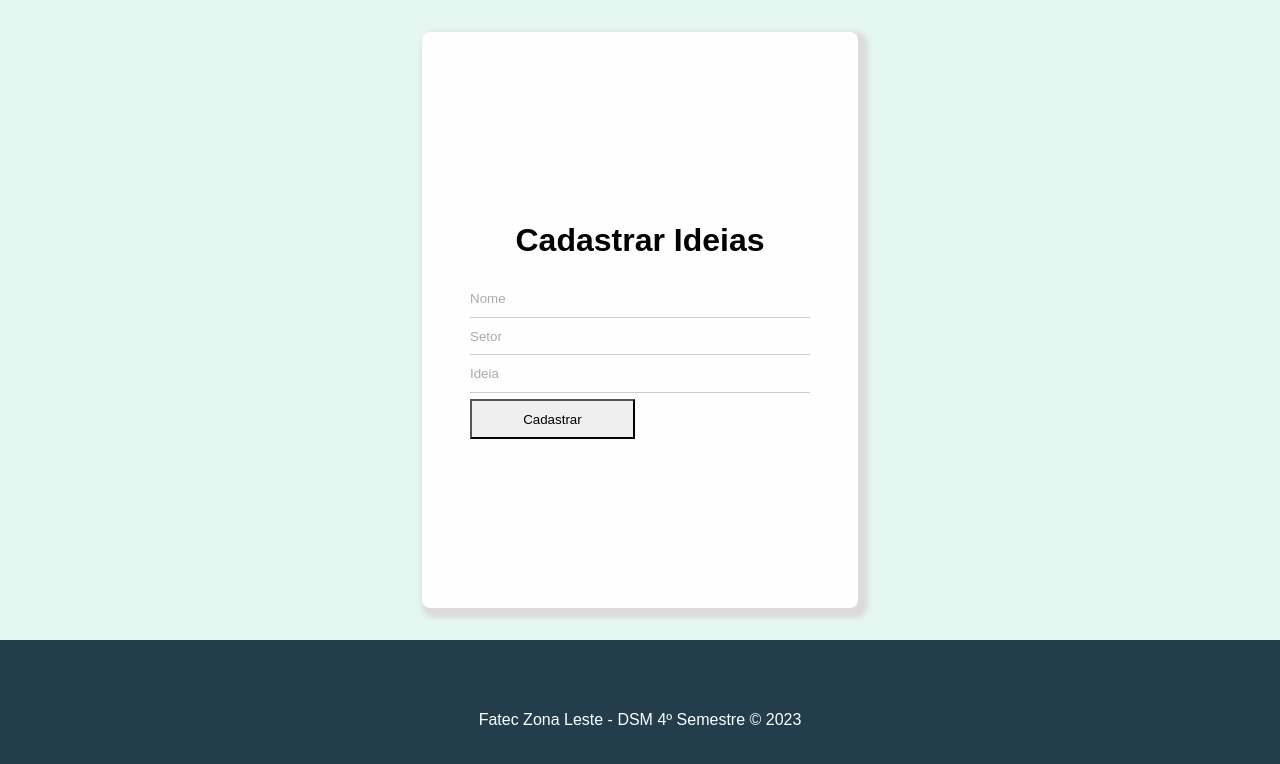
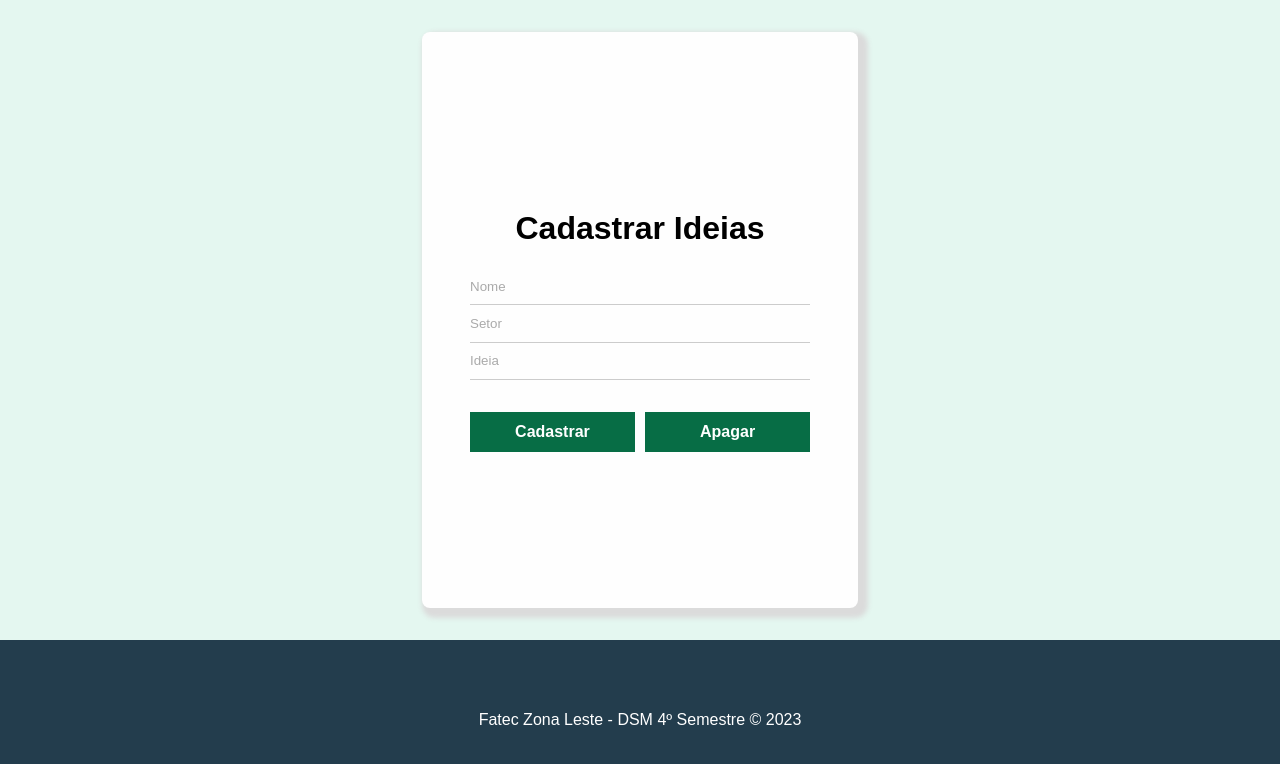
Before and after one commit to alanserafim/react-lessons, a React (Create React App) app in the folder Fatec/crud-app/: page /create in a window 1280 px wide. Shown: the top 764 px of the page. Built offline with nearby package versions, Linux system fonts and the light colour scheme; no server answers; a web font is replaced by a local one.

Commit message:
create finalizado, read em andamento

```diff
--- a/Fatec/crud-app/src/App.js
+++ b/Fatec/crud-app/src/App.js
@@ -11,6 +11,7 @@ import { AuthProvider } from './context/AuthContext'
 import { useAuthentication } from './hooks/useAuthentication'
 import { onAuthStateChanged } from 'firebase/auth'
 import Create from './pages/Crud/Create';
+import { Read } from './pages/Crud/Read';
 
 function App() {
   const [user, setUser] = useState(undefined)
@@ -37,6 +38,7 @@ function App() {
           <Route path='/' element={!user ? <Home /> : <Navigate to='/perfil' />} />
           <Route path='/cadastro' element={<Cadastro />} />
           <Route path='/create' element={<Create />} />
+          <Route path='/read' element={<Read />} />
         </Routes>
       </BrowserRouter>
       <Footer />
--- a/Fatec/crud-app/src/components/Navbar/Navbar.jsx
+++ b/Fatec/crud-app/src/components/Navbar/Navbar.jsx
@@ -21,6 +21,9 @@ const Navbar = () => {
           <NavLink to="/create"><button>Create</button></NavLink>
           </li>
           <li>
+          <NavLink to="/read"><button>Read</button></NavLink>
+          </li>
+          <li>
           <NavLink to="/" onClick={logout}><button>Sair</button></NavLink>
           </li>
         </ul>
--- a/Fatec/crud-app/src/pages/Crud/Create.jsx
+++ b/Fatec/crud-app/src/pages/Crud/Create.jsx
@@ -9,6 +9,7 @@ const Create = () => {
   const [usuarioNome, setUsuarioNome] = useState("");
   const [setor, setSetor] = useState("");
   const [ideia, setIdeia] = useState("");
+  const [sucess, setSucess] = useState("")
 
   const submit = async (e) => {
     e.preventDefault();
@@ -23,10 +24,22 @@ const Create = () => {
         console.error("Error adding document: ", e);
       }
 
+      if (e){
+        setSucess(e)
+      }
+
+
     setUsuarioNome("");
     setSetor("");
     setIdeia("");
+
   };
+
+  const resetForm  = () => {
+    setUsuarioNome("");
+    setSetor("");
+    setIdeia("");
+  }
 
   return (
     <div>
@@ -51,7 +64,12 @@ const Create = () => {
           value={ideia}
           onChange={(e) => setIdeia(e.target.value)}
         />
-        <button type="submit">Cadastrar</button>
+        <div className={style.botoes}>
+        <button className={ style.button } type="submit">Cadastrar</button>
+        <button type="reset" className={ style.button } onClick={() => resetForm()}>Apagar</button>
+        </div>
+
+        {sucess && <p className='sucesss'>Ideia cadastrada com sucesso</p>}
         </form>
       </div>
     </div>
--- a/Fatec/crud-app/src/pages/Crud/Create.module.css
+++ b/Fatec/crud-app/src/pages/Crud/Create.module.css
@@ -20,9 +20,22 @@
     padding: 3em;
 }
 
-.ideia button {
-    margin-top: .5em;
+.button {
+    margin-top: 2em;
     height: 5vh;
     width: 48.5%;
     border-radius: 0;
+    background-color: #076d45;
+    color: #fff;
+    text-align: center;
+    cursor: pointer;
+    font-weight: bold;
+    border: none;
+    font-size: 1em;
 }
+
+.botoes {
+    display: flex;
+    width: 100%;
+    justify-content: space-between;
+}
--- a/Fatec/crud-app/src/pages/Crud/Read.jsx
+++ b/Fatec/crud-app/src/pages/Crud/Read.jsx
@@ -0,0 +1,40 @@
+import React from 'react'
+import { collection, getDocs } from "firebase/firestore";
+import { db } from "../../firebase/config";
+import { useEffect, useState } from 'react';
+
+
+export const Read = () => {
+
+    const [ideias, setIdeias] = useState();
+
+    const getIdeas = async () => {
+        const ideiasArray = [];
+        const querySnapshot = await getDocs(collection(db, "ideias"));
+        querySnapshot.forEach((doc) => {
+            ideiasArray.push({...doc.data(), id: doc.id})
+        setIdeias(ideiasArray)
+        console.log(`${doc.id} => ${doc.data()}`);
+        })
+    }
+    console.log(ideias);
+    useEffect(()=>{
+        getIdeas()
+      },
+      []
+      )
+
+  return (
+    <div>
+        <ul>
+        {
+                Object.keys(ideias || []).map((item, index) => {
+                    <li key={index}>{item.setor}</li>
+                })
+
+        }
+        </ul>
+
+    </div>
+  )
+}
```
